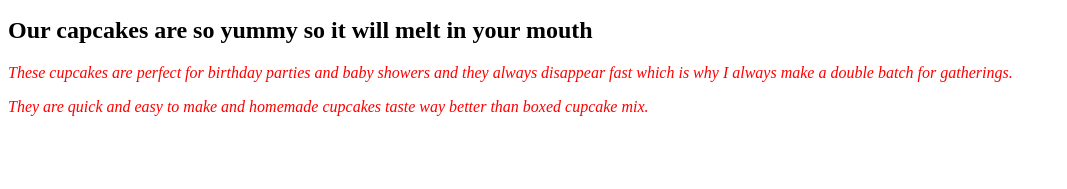
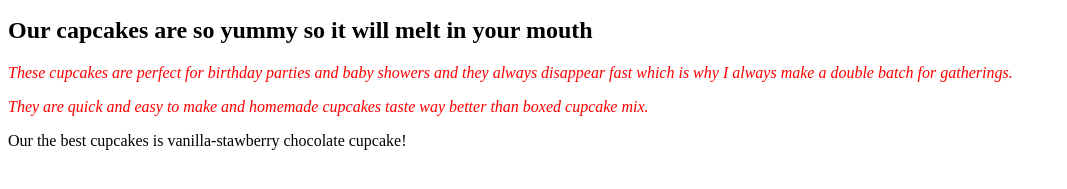
Before and after one commit to vzubarieva/Cupcake-Shop, a plain HTML site: page index.html in a window 1280 px wide. Shown: the part 127-316 px from the top of the page, without its empty margins (0-1067 px from the left). Drawn offline with Linux system fonts and the light colour scheme.

Commit message:
Added text and class for p element

```diff
--- a/index.html
+++ b/index.html
@@ -17,5 +17,7 @@
 
   <p class="flashy">They are quick and easy to make and homemade cupcakes taste way better than boxed cupcake mix.</p>
 
+  <p class="best">Our the best cupcakes is vanilla-stawberry chocolate cupcake!</p>
+
 </body>
 </html>
```
